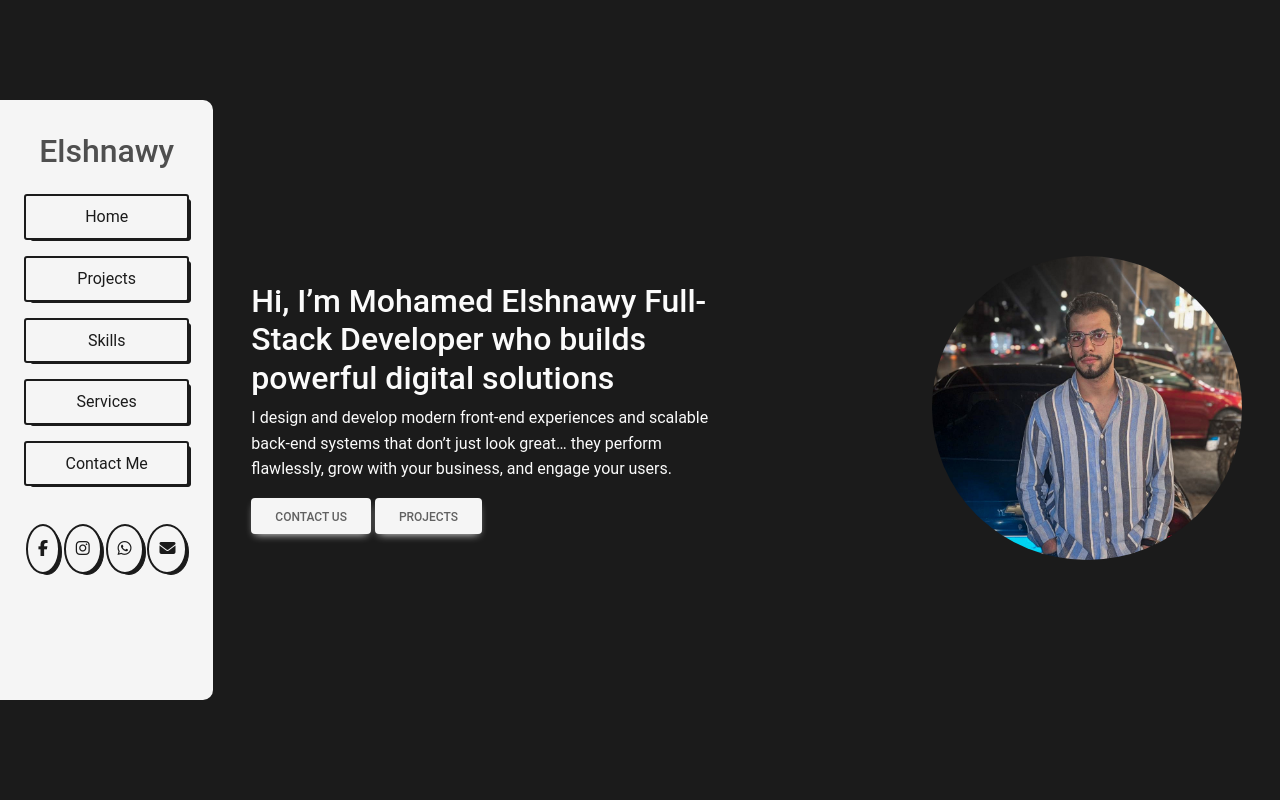
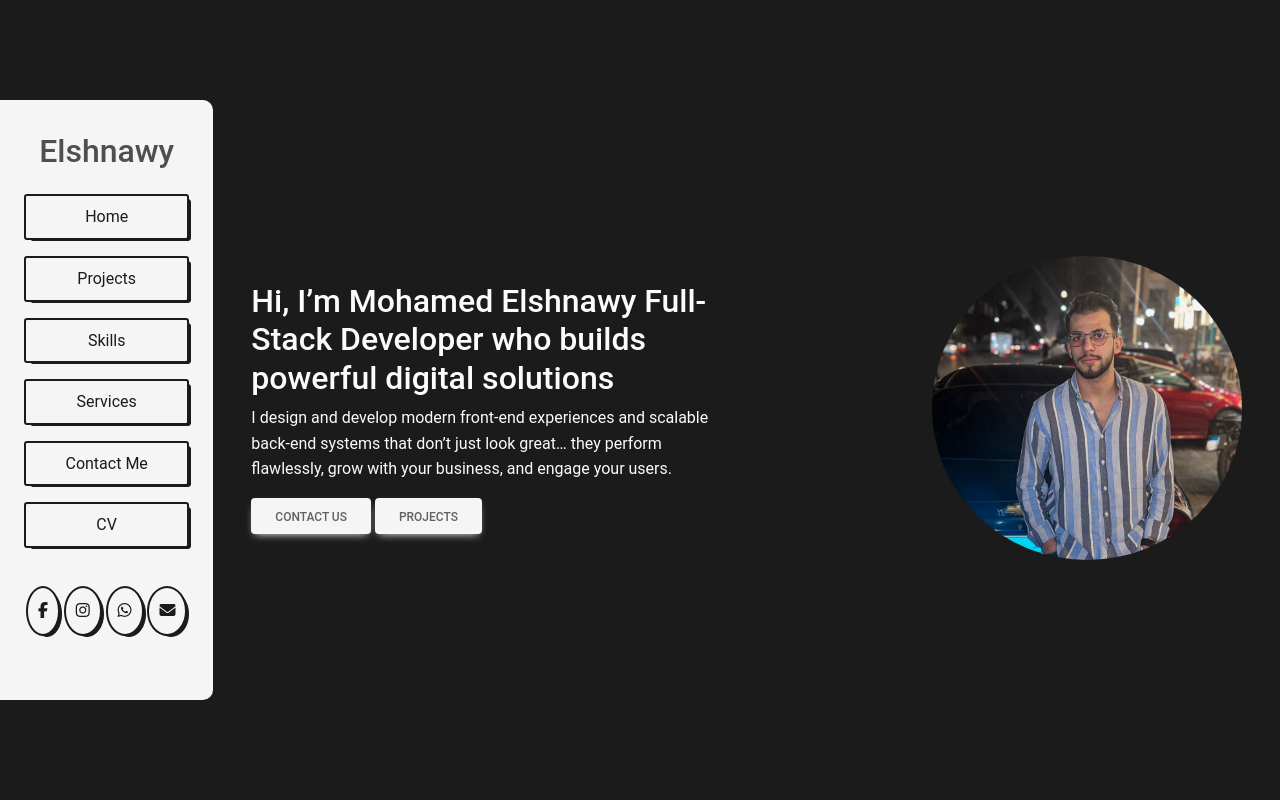
Before and after one commit to Mohammedel4nawy/Elshnawy-Portfolio, a plain HTML site: page index.html in a window 1280 px wide. Shown: the top 800 px of the page. Drawn offline with Linux system fonts and the light colour scheme.

Commit message:
Add files via upload

```diff
--- a/index.html
+++ b/index.html
@@ -77,6 +77,7 @@
                 <a class="p-2 my-2 text-capitalize" href="#skills">skills</a>
                 <a class="p-2 my-2 text-capitalize" href="#service">services</a>
                 <a class="p-2 my-2 text-capitalize" target="_blank" href="https://wa.me/201275579302" >contact me</a>
+                <a class="p-2 my-2 text-capitalize cv" href="photo/fullStack.pdf" download="Elshnawy_CV.pdf" >CV</a>
                 <div class="social-media">
                   <a target="_blank" href="https://www.facebook.com/mohamed.el.shnawy.67331" class="face-book"><i class="fa-brands fa-facebook-f"></i></a>
                   <a target="_blank" href="https://www.instagram.com/mo7amed_el4nawy9/" class="instagram"><i class="fa-brands fa-instagram"></i></a>
@@ -758,8 +759,6 @@
 
         </div>
         <!-- end all content  -->
-
-
     </div>
   </div>
 
```
Also changed, not shown: 1 other file.
